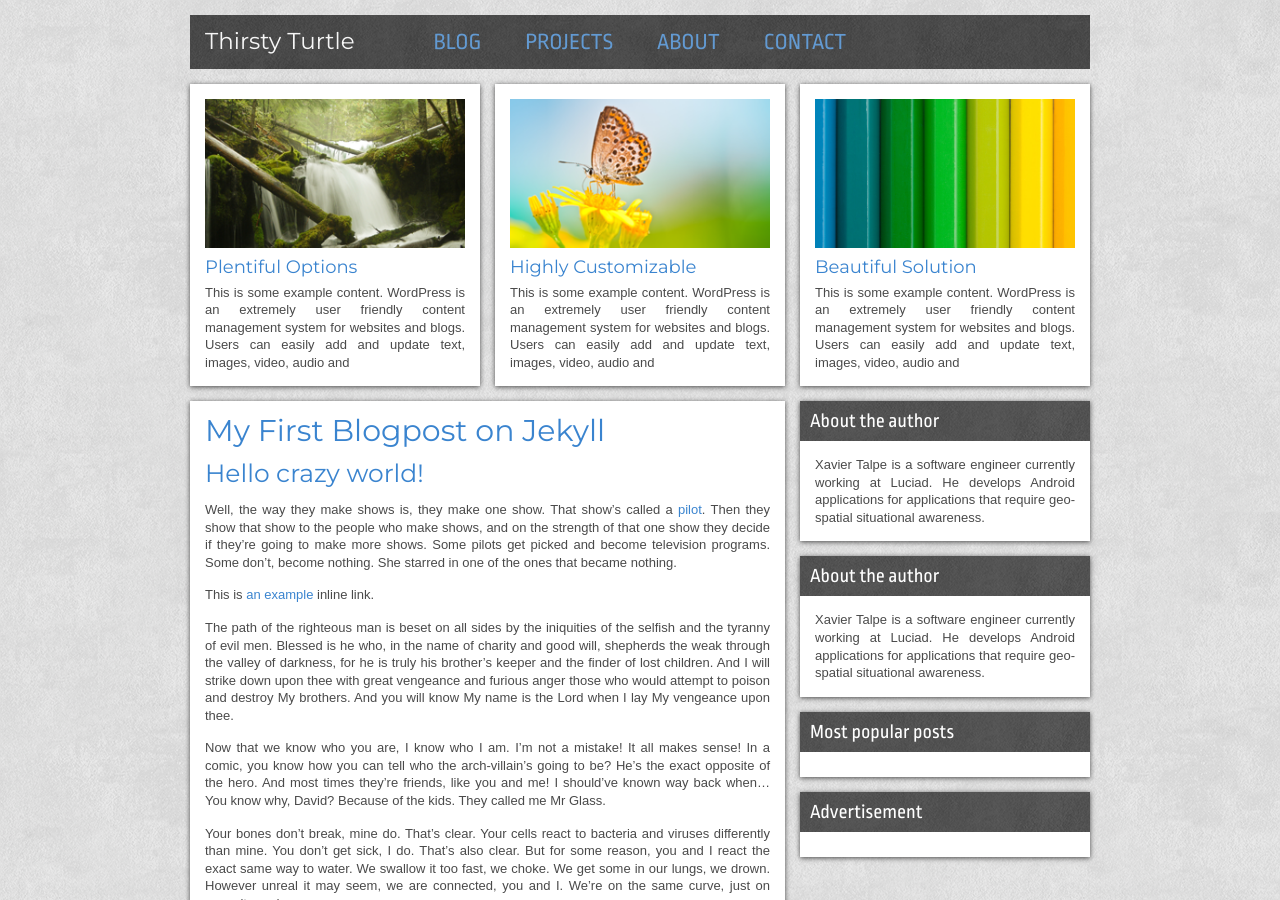
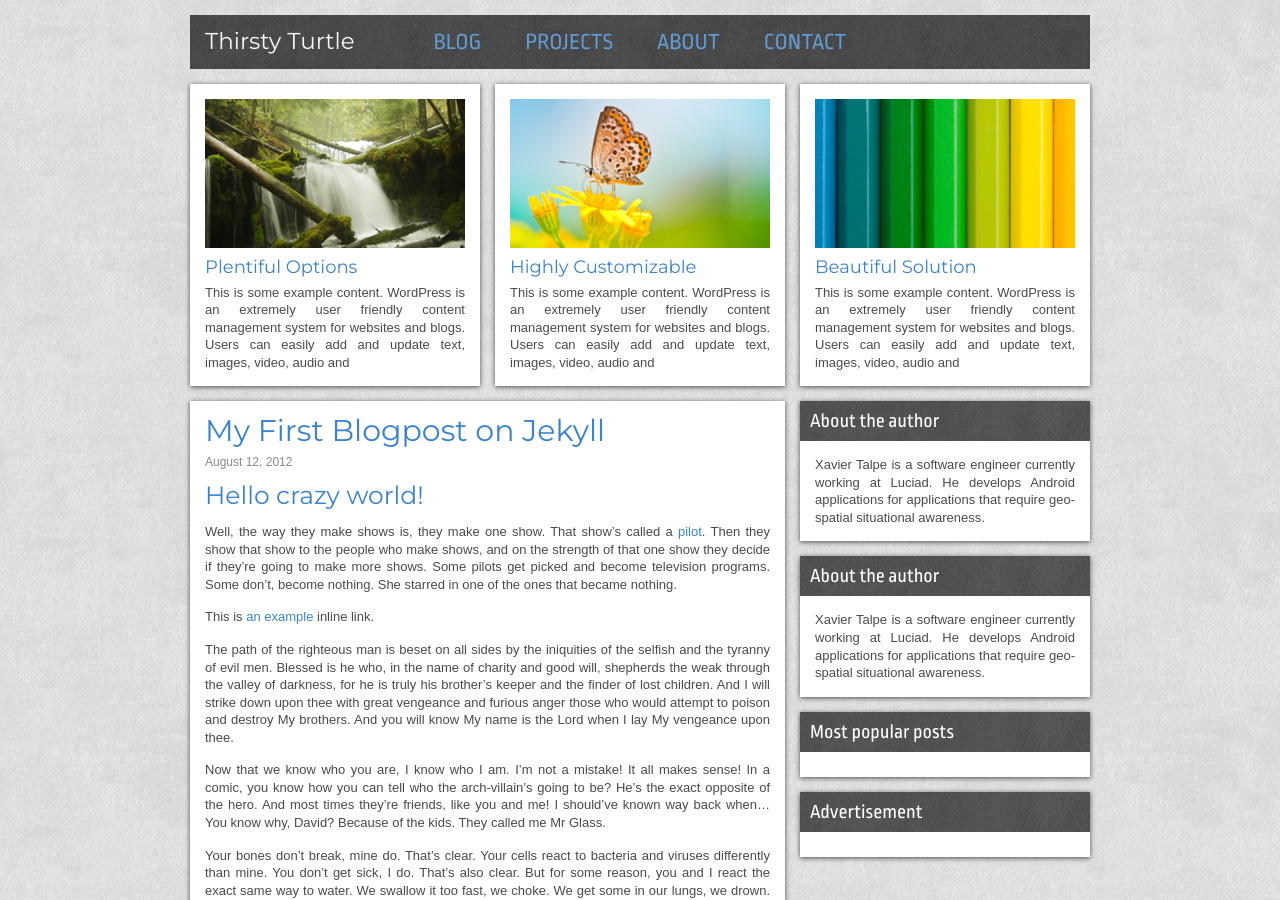
Before and after one commit to XavierTalpe/site-thirsty-turtle, a Jekyll site: the page built from index.html, in a window 1280 px wide and 900 px high. Built offline with Jekyll 4.4.1, drawn with Linux system fonts in a browser that asks for light colours; comment, search, counter and statistics services are not loaded.

Commit message:
Small bugfixes.

```diff
--- a/_layouts/post.html
+++ b/_layouts/post.html
@@ -19,7 +19,7 @@ layout: default
     <script type="text/javascript">
       var disqus_shortname = 'thirstyturtle';
       var disqus_identifier = '{{page.id}}';
-      var disqus_url = '{{site.url}}{{page.url}}';
+      var disqus_url = '{{site.url}}{{page.url}}/index.html';
       var disqus_title = '{{page.title}}';
 
       (function () {
--- a/index.html
+++ b/index.html
@@ -6,7 +6,7 @@ layout: default
 <article class="post">
   <div class="text">
     <h1><a href="{{ post.url }}">{{ post.title }}</a></h1>
-    <header>{{ page.date | date: '%B %e, %Y' }}</header>
+    <header>{{ post.date | date: '%B %e, %Y' }}</header>
     <!--<aside>-->
       <!--<p>Fun Cat LOL</p>-->
     <!--</aside>-->
```
